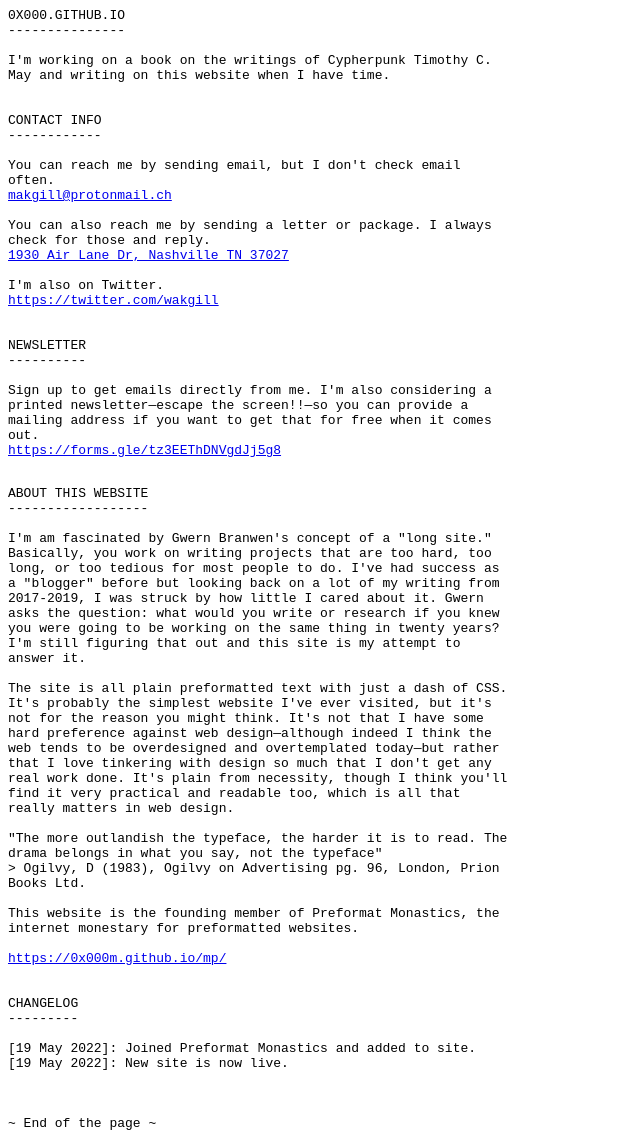
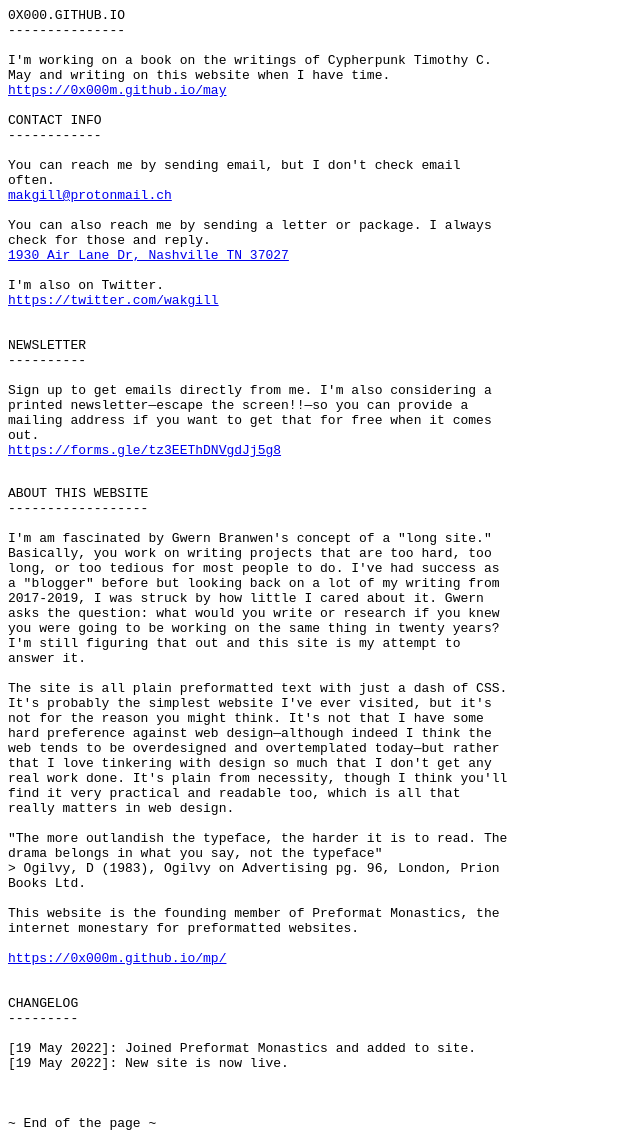
Before and after one commit to 0x000m/0x000m.github.io, a Jekyll site: the page built from index.md, in a window 1280 px wide. Shown: the whole page, without its empty margins (0-640 px from the left). Built offline with Jekyll 4.4.1, drawn with Linux system fonts in a browser that asks for light colours; some of the changed lines change nothing that is shown.

Commit message:
Update index.md

```diff
--- a/index.md
+++ b/index.md
@@ -8,7 +8,7 @@
 ---------------
 
 I'm working on a book on the writings of Cypherpunk Timothy C. May and writing on this website when I have time.
-
+<a href="https://0x000m.github.io/may">https://0x000m.github.io/may</a>
 
 CONTACT INFO
 ------------
```
